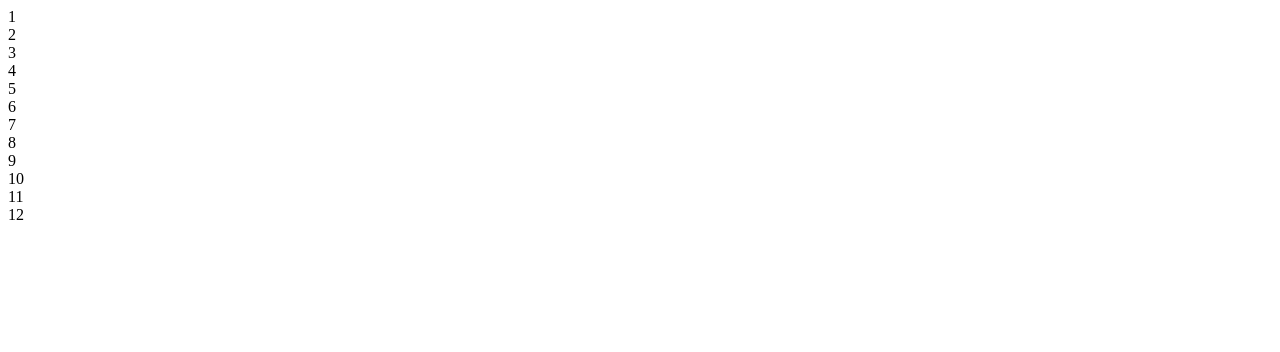
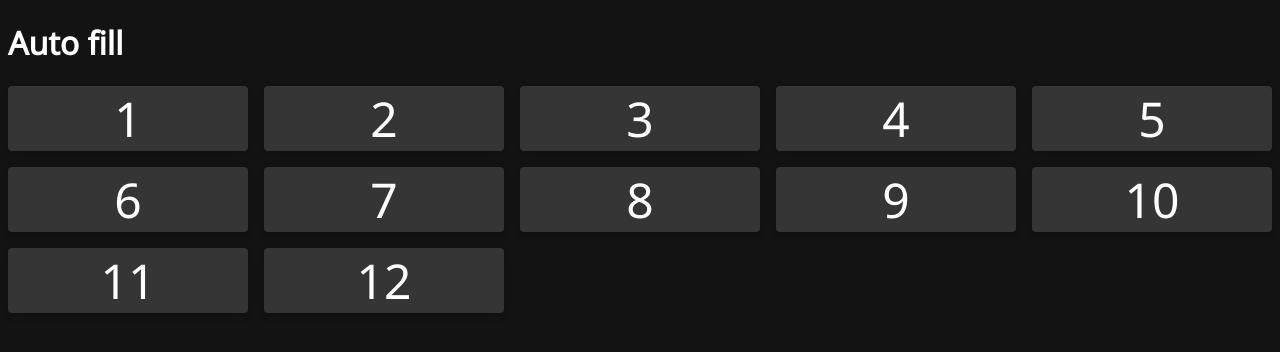
Before and after one commit to NikhilMalagi/html-css-repo, a plain HTML site: page grid/basic-grid.html in a window 1280 px wide. Drawn offline with Linux system fonts and the light colour scheme.

```diff
--- /dev/null
+++ b/grid/base.css
@@ -0,0 +1,33 @@
+
+@import url('https://fonts.googleapis.com/css?family=Noto+Sans&display=swap');
+
+body {
+    background: rgb(19, 19, 19);
+    color: #fff;
+    font-family: 'Noto Sans', sans-serif;
+}
+
+.card {
+    display: flex;
+    flex-direction: column;
+    justify-content: center;
+    align-items: center;
+    background: #353535;
+    font-size: 3rem;
+    color: #fff;
+    box-shadow: rgba(3, 8, 20, 0.1) 0px 0.15rem 0.5rem, rgba(2, 8, 20, 0.1) 0px 0.075rem 0.175rem;
+    height: 100%;
+    width: 100%;
+    border-radius: 4px;
+    transition: all 500ms;
+    overflow: hidden;
+
+    background-size: cover;
+    background-position: center;
+    background-repeat: no-repeat;
+ }
+
+.card:hover {
+    box-shadow: rgba(2, 8, 20, 0.1) 0px 0.35em 1.175em, rgba(2, 8, 20, 0.08) 0px 0.175em 0.5em;
+    transform: translateY(-3px) scale(1.1);
+ }
--- /dev/null
+++ b/grid/basic-grid.css
@@ -0,0 +1,9 @@
+.basic-grid {
+  display: grid;
+  gap: 1rem;
+
+  /* grid-template-columns: 1fr 1fr 1fr 1fr 1fr 1fr 1fr 1fr 1fr 1fr 1fr 1fr 1fr; */
+  /* grid-template-columns: repeat(12, 1fr); */
+  /* grid-template-columns: repeat(12, minmax(240px, 1fr)); */
+  grid-template-columns: repeat(auto-fill, minmax(240px, 1fr));
+}
--- a/grid/basic-grid.html
+++ b/grid/basic-grid.html
@@ -1,25 +1,33 @@
 <!DOCTYPE html>
 <html lang="en">
-<head>
-    <meta charset="UTF-8">
-    <meta http-equiv="X-UA-Compatible" content="IE=edge">
-    <meta name="viewport" content="width=device-width, initial-scale=1.0">
-    <title>CSS grid</title>
-</head>
-<body>
+  <head>
+    <meta charset="UTF-8" />
+    <meta name="viewport" content="width=device-width, initial-scale=1.0" />
+    <title>Basic Grid</title>
+
+    <style>
+        @import url('./base.css');
+        @import url('./basic-grid.css');
+    </style>
+  </head>
+  <body>
+
+    <h1>Auto fill</h1>
+
     <section class="basic-grid">
-        <div class="grid">1</div>
-        <div class="grid">2</div>
-        <div class="grid">3</div>
-        <div class="grid">4</div>
-        <div class="grid">5</div>
-        <div class="grid">6</div>
-        <div class="grid">7</div>
-        <div class="grid">8</div>
-        <div class="grid">9</div>
-        <div class="grid">10</div>
-        <div class="grid">11</div>
-        <div class="grid">12</div>
+        <div class="card">1</div>
+        <div class="card">2</div>
+        <div class="card">3</div>
+        <div class="card">4</div>
+        <div class="card">5</div>
+        <div class="card">6</div>
+        <div class="card">7</div>
+        <div class="card">8</div>
+        <div class="card">9</div>
+        <div class="card">10</div>
+        <div class="card">11</div>
+        <div class="card">12</div>
     </section>
-</body>
+
+  </body>
 </html>
```
